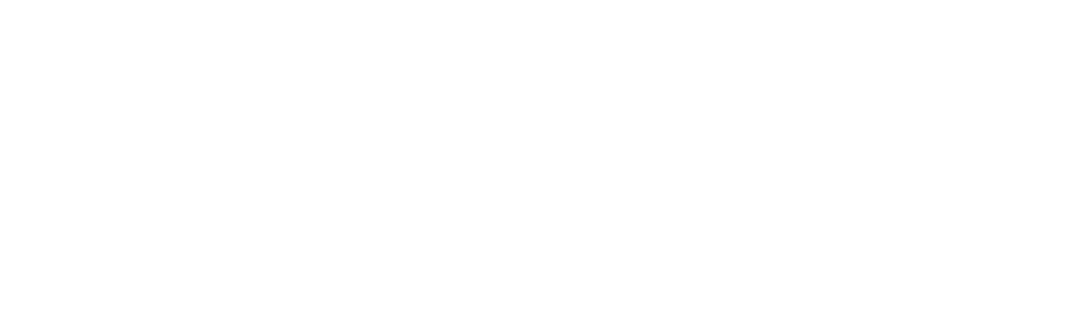
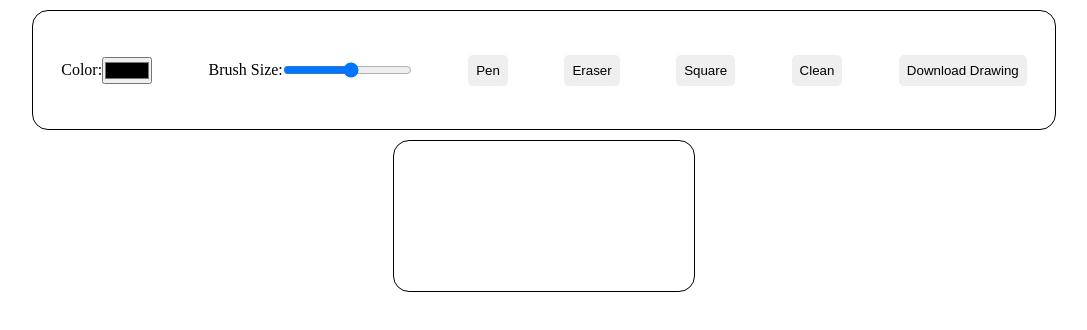
Before and after one commit to saurabhbansal2443/Canvas-Building-Batch-2-, a plain HTML site: page index.html in a window 1280 px wide. Shown: the whole page, without its empty margins (96-1183 px from the left). Drawn offline with Linux system fonts and the light colour scheme.

Commit message:
HTML and CSS part done

```diff
--- a/index.html
+++ b/index.html
@@ -6,6 +6,23 @@
     <title>Document</title>
     <link rel="stylesheet" href="style.css" />
   </head>
-  <body></body>
+  <body>
+    <div class="tools">
+      <div class="colorInput">
+        <label for="color">Color:</label>
+        <input type="color" name="" id="color" value="#000000" />
+      </div>
+      <div class="brushSizeInput">
+        <label for="BrushSize">Brush Size:</label>
+        <input type="range" name="" id="BrushSize" min="5" max="20" />
+      </div>
+      <button id="pen" class="btn">Pen</button>
+      <button id="eraser" class="btn">Eraser</button>
+      <button id="square" class="btn">Square</button>
+      <button id="clean" class="btn">Clean</button>
+      <button id="download" class="btn">Download Drawing</button>
+    </div>
+    <canvas id="canvas"></canvas>
+  </body>
   <script src="./script.js"></script>
 </html>
--- a/style.css
+++ b/style.css
@@ -0,0 +1,41 @@
+* {
+  margin: 0;
+  padding: 0;
+  box-sizing: border-box;
+}
+body {
+  display: flex;
+  justify-content: center;
+  align-items: center;
+  flex-direction: column;
+}
+.tools {
+  margin: 10px;
+  height: 15vh;
+  width: 80vw;
+  border: 0.2px solid black;
+  display: flex;
+  justify-content: space-around;
+  align-items: center;
+  border-radius: 16px;
+}
+.colorInput {
+  display: flex;
+  justify-content: space-around;
+  align-items: center;
+}
+.brushSizeInput {
+  display: flex;
+  justify-content: space-around;
+  align-items: center;
+}
+.btn {
+  padding: 8px;
+  border: none;
+  border-radius: 5px;
+  text-transform: capitalize;
+}
+#canvas {
+  border: 0.2px solid black;
+  border-radius: 16px;
+}
```
